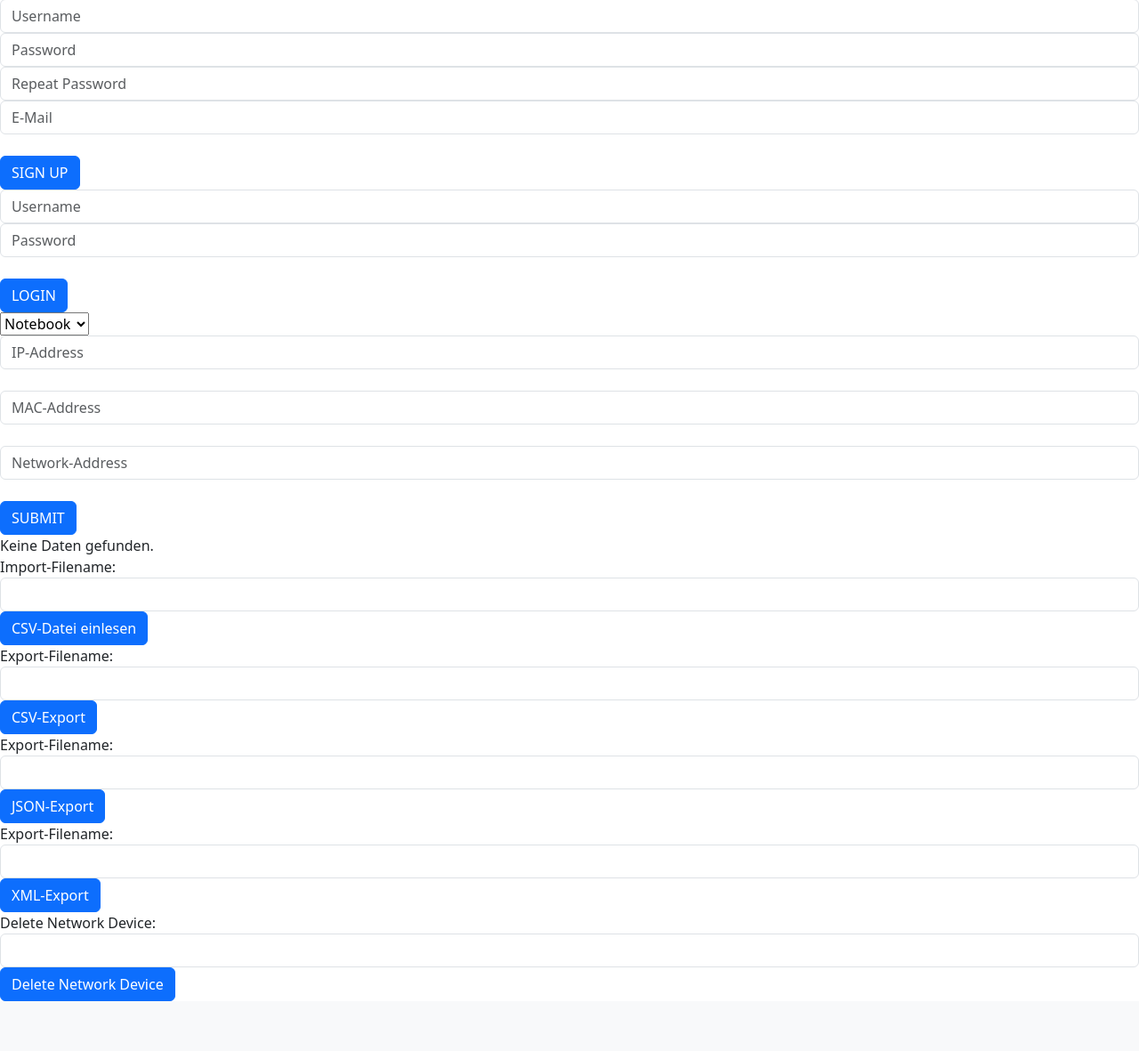
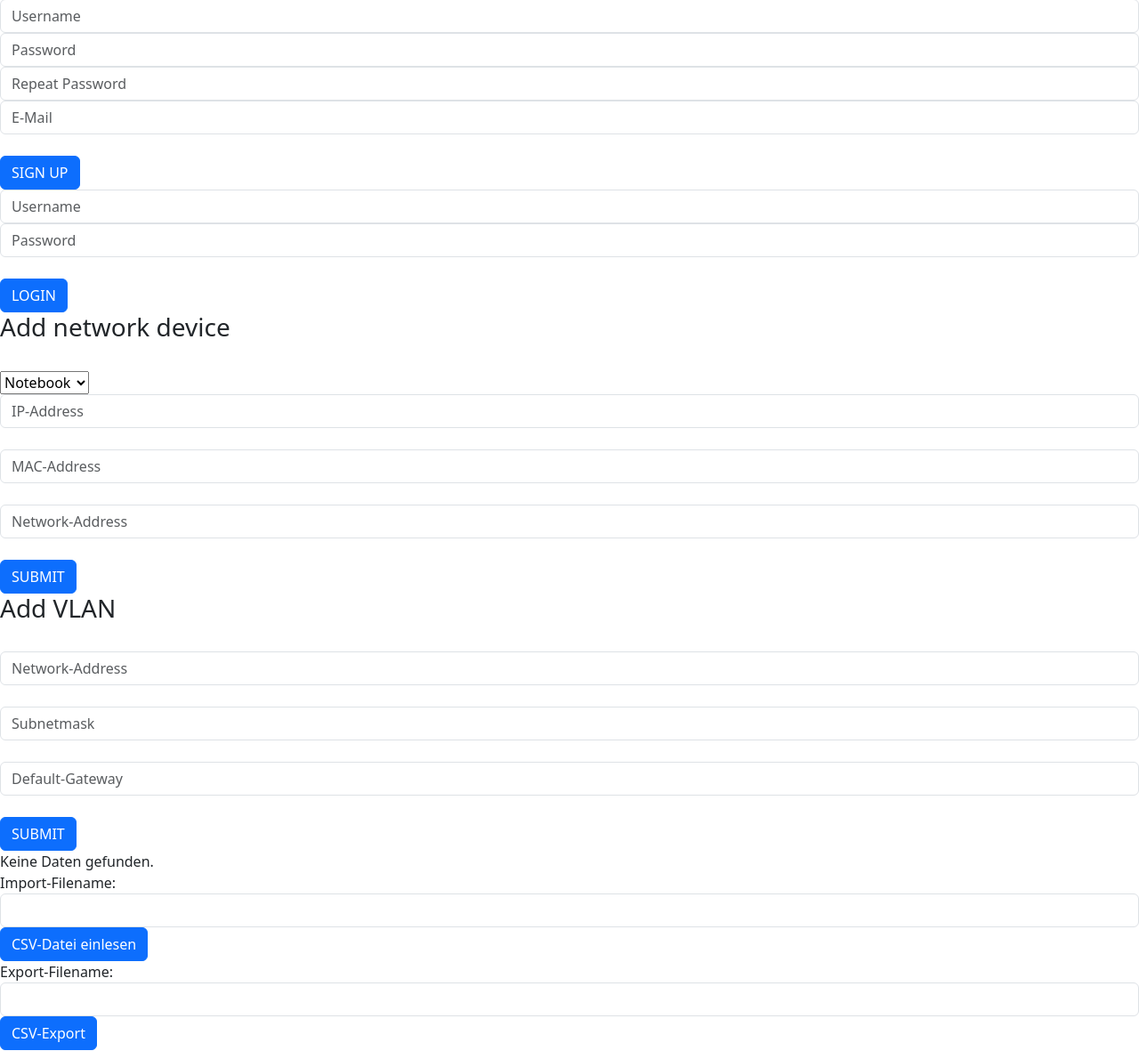
Before and after one commit to mimang95/network_device_management, a PHP site: page / in a window 1280 px wide. Shown: the part 81-1262 px from the top of the page at 89% size. Before the commit the page ends 1206 px from the top, so only its background shows below. Run offline with PHP 8.4, Linux system fonts and the light colour scheme; the visitor is signed in with stand-in values (Sample User, id 1); data that the repository does not hold is empty.

Commit message:
added functionality to add vlan

```diff
--- a/classes/dbh.classes.php
+++ b/classes/dbh.classes.php
@@ -19,7 +19,14 @@ class Dbh {
         $stmt->bindParam(':ip_address', $ip_address);
         $stmt->bindParam(':mac_address', $mac_address);
         $stmt->bindParam(':network_address', $network_address);
-        //$stmt->bindParam("ssss", $device_type, $ip_address, $mac_address, $network_address);
+        $stmt->execute();
+    }
+
+    public function insertVlan($network_address, $subnet_mask, $default_gateway){
+        $stmt = $this->connect()->prepare("INSERT INTO vlan (network_address, subnet_mask, default_gateway) VALUES(:network_address, :subnet_mask, :default_gateway)");
+        $stmt->bindParam(':network_address', $network_address);
+        $stmt->bindParam(':subnet_mask', $subnet_mask);
+        $stmt->bindParam(':default_gateway', $default_gateway);
         $stmt->execute();
     }
 
--- a/index.php
+++ b/index.php
@@ -53,10 +53,11 @@
         </form>
     </section>
     <?php
-                    if(isset($_SESSION["useruid"]))
-                    {
-                ?>
-    <form action="includes/submit.inc.php" method="post">
+        if(isset($_SESSION["useruid"]))
+        {
+    ?>
+    <h3>Add network device</h3><br>
+    <form action="includes/submit-network-device.inc.php" method="post">
         <select name="device_type" id="device_type">
             <option value="notebook">Notebook</option>
             <option value="PC">PC</option>
@@ -68,6 +69,13 @@
         <input class="form-control" type="text" name="ip_address" placeholder="IP-Address"><br>
         <input class="form-control" type="text" name="mac_address" placeholder="MAC-Address"><br>
         <input class="form-control" type="text" name="network_address" placeholder="Network-Address"><br>
+        <button class="btn btn-primary" type="submit" name="submit">SUBMIT</button><br>
+    </form>
+    <h3>Add VLAN</h3><br>
+    <form action="includes/submit-vlan.inc.php" method="post">
+        <input class="form-control" type="text" name="network_address" placeholder="Network-Address"><br>
+        <input class="form-control" type="text" name="subnet_mask" placeholder="Subnetmask"><br>
+        <input class="form-control" type="text" name="default_gateway" placeholder="Default-Gateway"><br>
         <button class="btn btn-primary" type="submit" name="submit">SUBMIT</button><br>
     </form>
     <?php
```
Also changed, not shown: includes/submit-network-device.inc.php (added, +12 -0 lines), includes/submit-vlan.inc.php (renamed from includes/submit.inc.php, +4 -5 lines).
